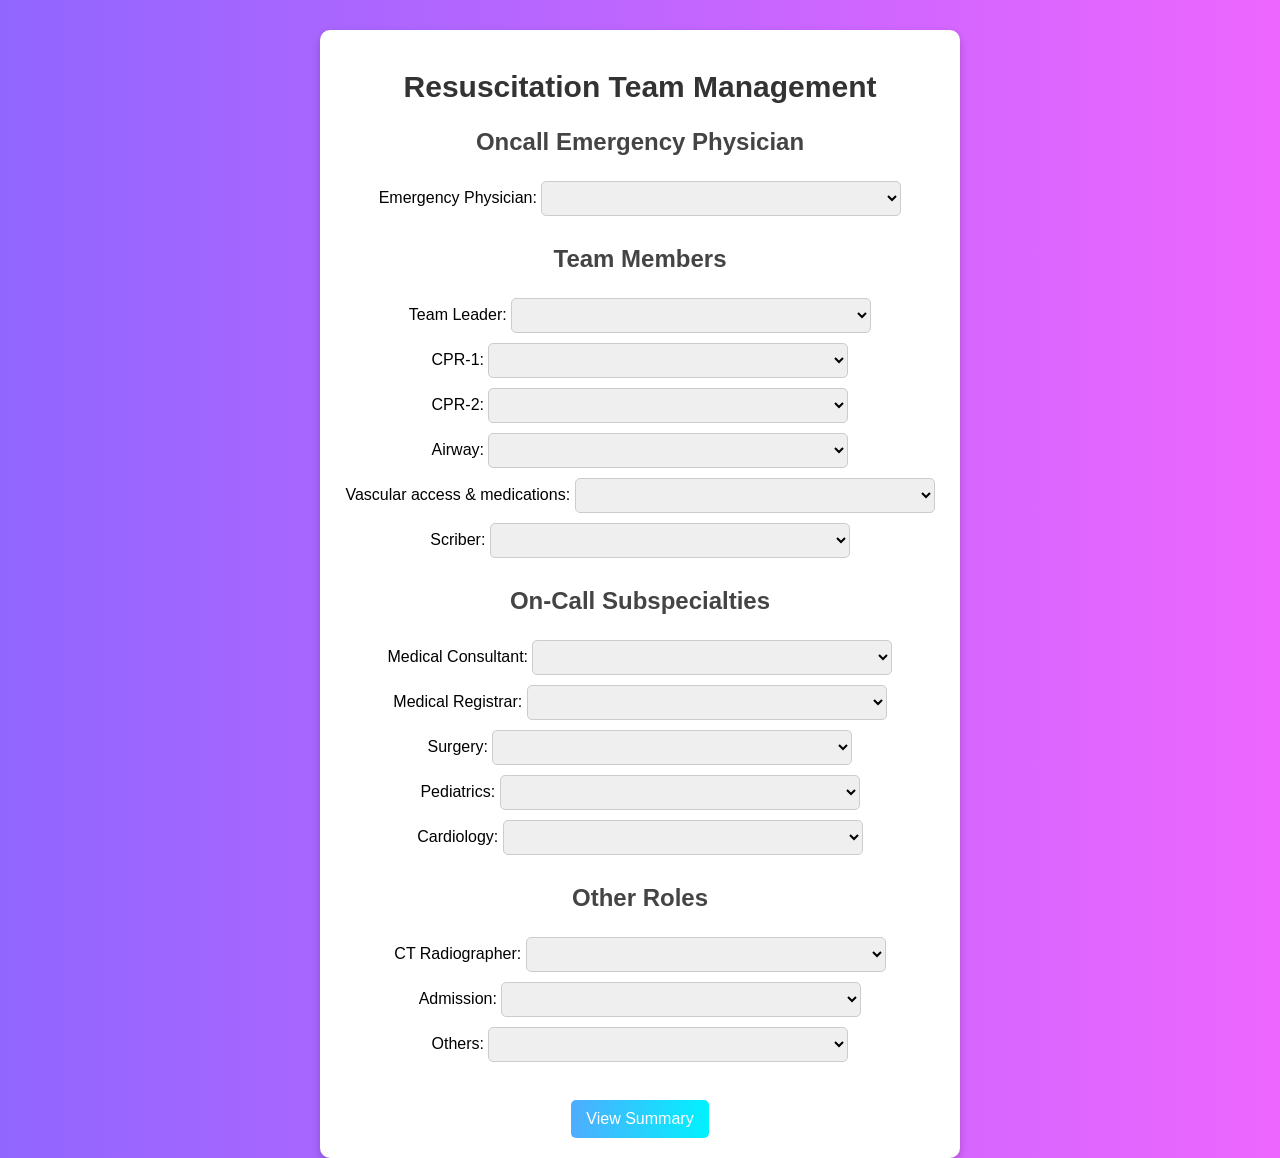
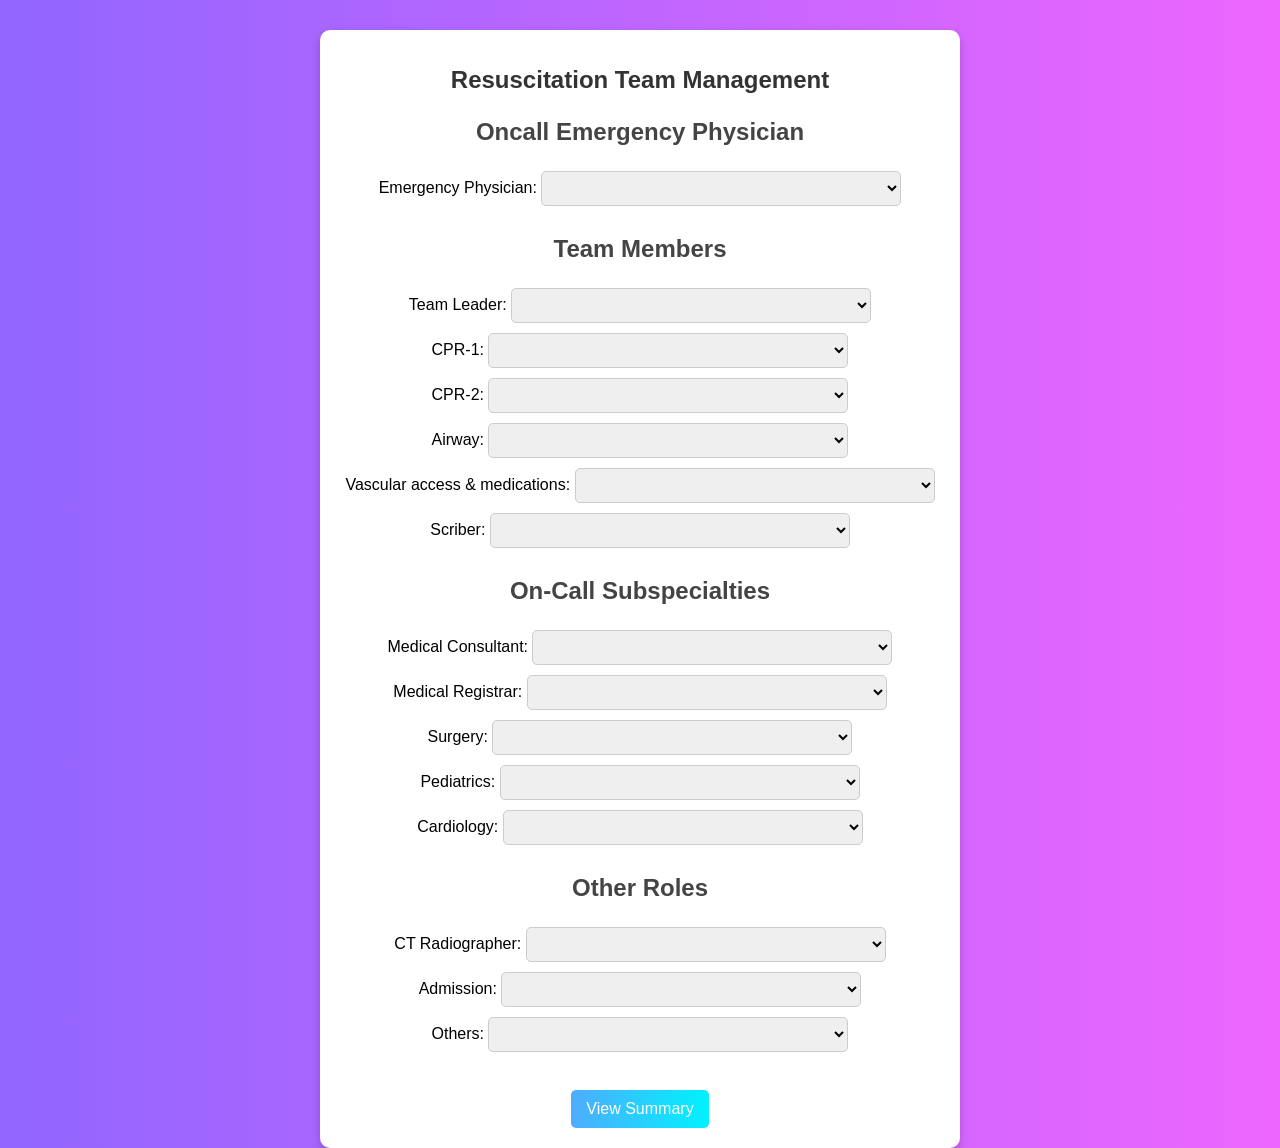

Update style.css

--- a/style.css
+++ b/style.css
@@ -21,7 +21,7 @@ body {
 
 h1 {
   color: #333;
-  font-size: 30px;
+  font-size: 24px;
 }
 
 h2 {
@@ -63,7 +63,7 @@ input, select {
   background: white;
   padding: 20px;
   border-radius: 10px;
-  font-size: 20px;
+  font-size: 14px;
   box-shadow: 0 4px 10px rgba(0, 0, 0, 0.2);
   margin: 20px auto;
 }
@@ -77,7 +77,7 @@ input, select {
   color: white;
   padding: 10px;
   border-radius: 5px;
-  font-size: 20px;
+  font-size: 14px;
   margin: 5px 0;
 }
 
@@ -88,7 +88,7 @@ input, select {
   color: #333;
   padding: 10px;
   border-radius: 5px;
-  font-size: 20px;
+  font-size: 14px;
   margin: 5px 0;
 }
 
